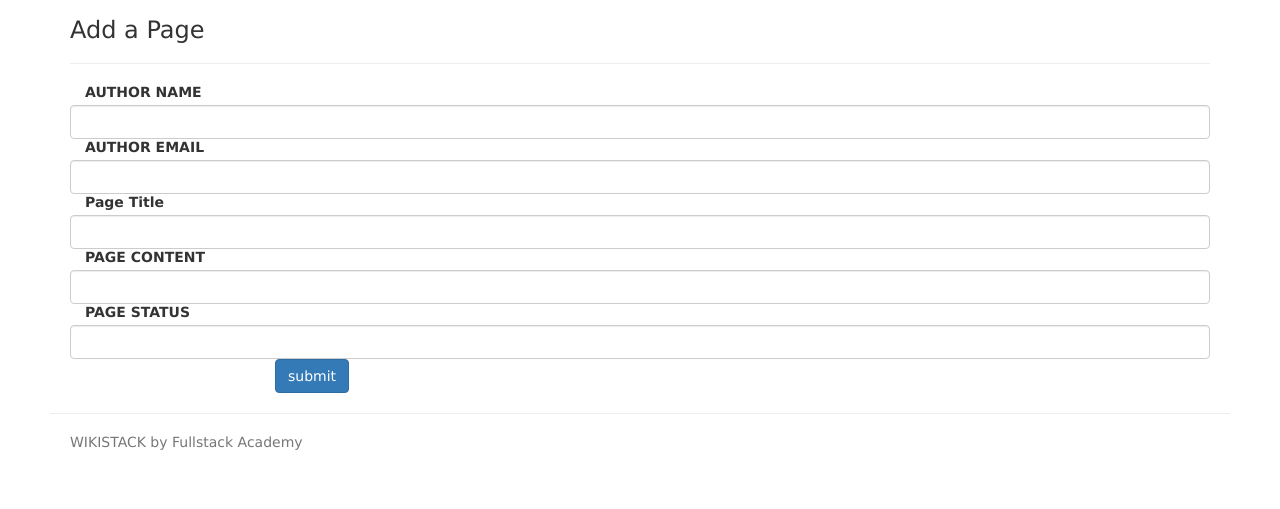
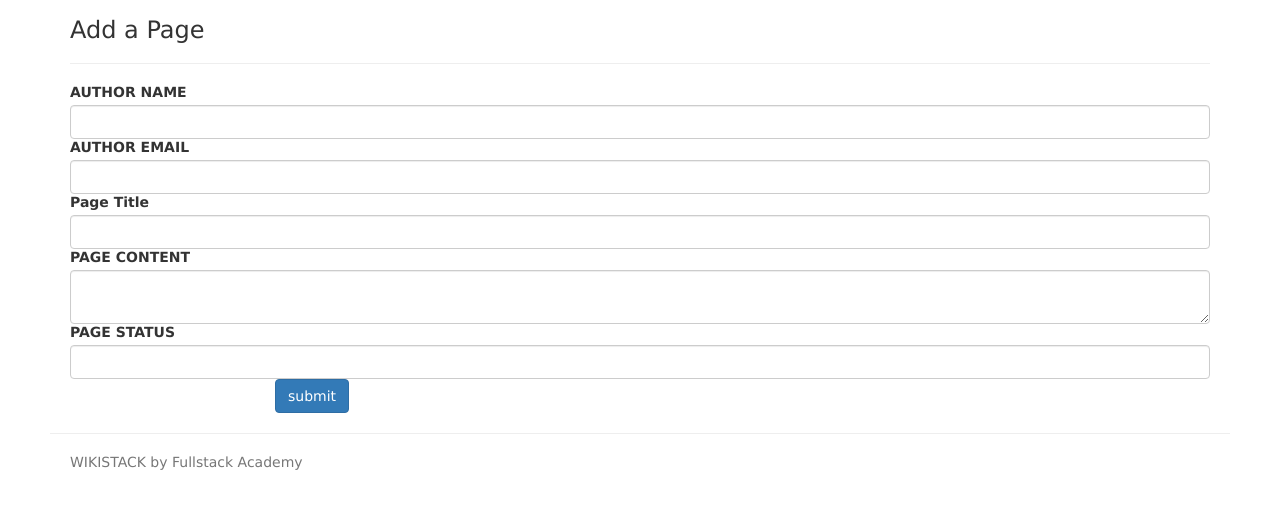
Before and after one commit to Na-Ya/WikiStack, a website: page views/addpage.html in a window 1280 px wide. Shown: the part 53-562 px from the top of the page. Drawn offline with nearby package versions, Linux system fonts and the light colour scheme; files that its build step writes are made by us from their sources.

Commit message:
updated addpage html

```diff
--- a/views/addpage.html
+++ b/views/addpage.html
@@ -5,22 +5,22 @@
   <hr>
   <form method="POST" action="/wiki/">
     <div class="form-group">
-    <div><label for="authorname" class="col-sm-2 control-label">AUTHOR NAME</label>
+    <div><label for="authorname" class="col control-label">AUTHOR NAME</label>
       <input name="authorname" type="text" class="form-control"/></div>
 
-      <div><label for="authoremail" class="col-sm-2 control-label">AUTHOR EMAIL</label>
+      <div><label for="authoremail" class="col control-label">AUTHOR EMAIL</label>
         <input name="authoremail" type="text" class="form-control"/></div>
 
     <div>
-      <label for="title" class="col-sm-2 control-label">Page Title</label>
+      <label for="title" class="col control-label">Page Title</label>
         <input name="title" type="text" class="form-control"/>
       </div>
 
 
-    <div><label for="pagecontent" class="col-sm-2 control-label">PAGE CONTENT</label>
-      <input name="pagecontent" type="text" class="form-control"/></div>
+    <div><label for="pagecontent" class="col control-label">PAGE CONTENT</label>
+      <textarea name="pagecontent" type="text" class="form-control"> </textarea></div>
 
-      <div><label for="pagestatus" class="col-sm-2 control-label">PAGE STATUS</label>
+      <div><label for="pagestatus" class="col control-label">PAGE STATUS</label>
         <input name="pagestatus" type="text" class="form-control"/></div>
 
 
```
